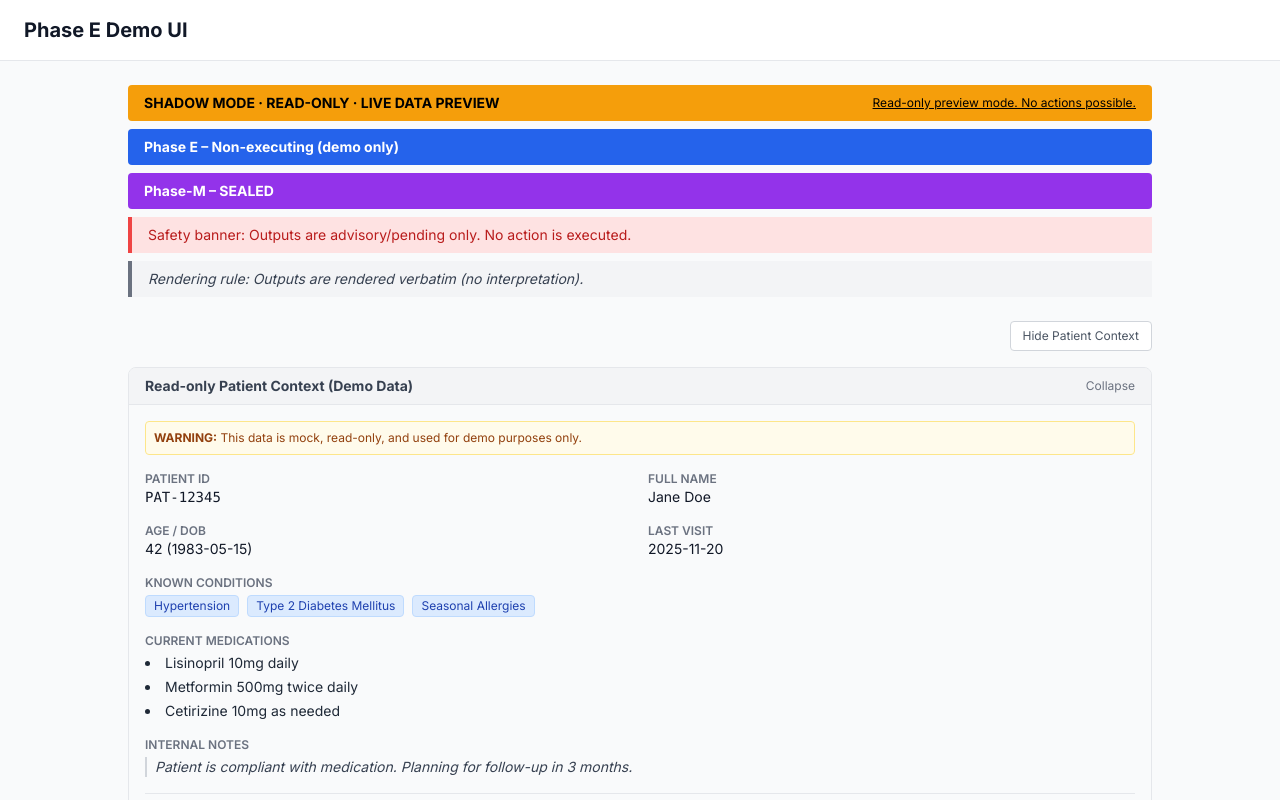
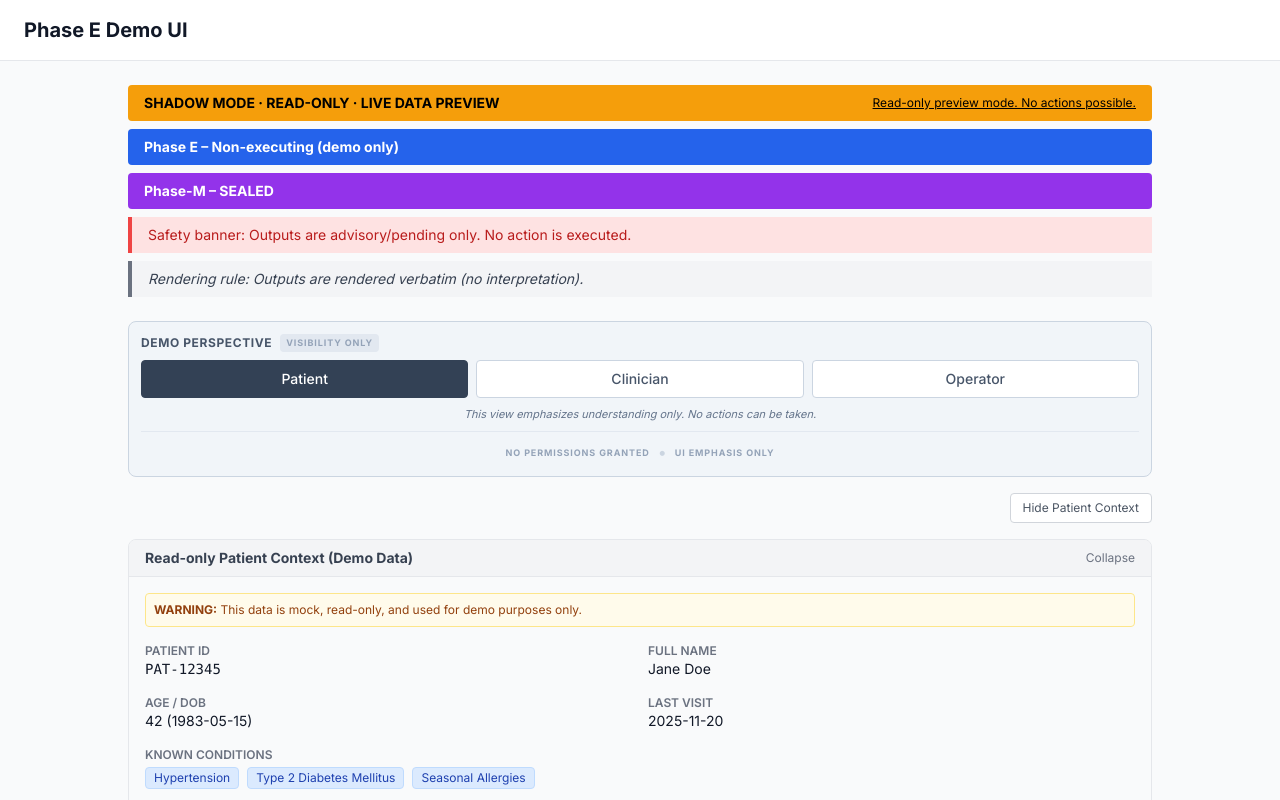
Before and after one commit to barhaughogda/zenthea-platform, a Next.js app in the folder apps/phase-e-demo-ui/: page /assistant in a window 1280 px wide. Shown: the top 800 px of the page. Built offline with nearby package versions, Linux system fonts and the light colour scheme.

Commit message:
feat(phase-r): add demo perspective framing (demo-only)

```diff
--- a/apps/phase-e-demo-ui/src/app/assistant/page.tsx
+++ b/apps/phase-e-demo-ui/src/app/assistant/page.tsx
@@ -5,6 +5,10 @@
  *
  * Phase M/O Assistant Demo with intent-aware reasoning and interactive
  * human confirmation preview (Phase O-02).
+ *
+ * Phase R-02: Demo Perspective Framing
+ * Added perspective selector for UI visibility control (Patient, Clinician, Operator).
+ * Perspective changes panel expansion defaults — NO logic changes, NO permission changes.
  *
  * This is a non-executing assistant that displays contextual relevance
  * information alongside assistant responses. The human confirmation preview
@@ -26,6 +30,7 @@ import { ExecutionPlanPanel } from "@/components/ExecutionPlanPanel";
 import { PreviewAuditPanel } from "@/components/PreviewAuditPanel";
 import { ContextPanel } from "@/components/ContextPanel";
 import { PatientTimelinePanel } from "@/components/PatientTimelinePanel";
+import { DemoPerspectiveSelector } from "@/components/DemoPerspectiveSelector";
 import {
   ConfirmationPreviewModal,
   PreviewAcknowledgmentBadge,
@@ -49,6 +54,10 @@ import {
   transitionPreviewState,
 } from "@/lib/interactivePreviewEngine";
 import { getIntentLabel } from "@/lib/intentClassifier";
+import {
+  DemoPerspectiveProvider,
+  useDemoPerspective,
+} from "@/lib/demoPerspectiveContext";
 import type {
   ChatMessage,
   RelevanceResult,
@@ -125,7 +134,11 @@ function generateId(): string {
   return `msg-${Date.now()}-${Math.random().toString(36).slice(2, 9)}`;
 }
 
-export default function AssistantPage() {
+/**
+ * Inner component that uses the perspective context.
+ * Separated to allow hook usage within the provider.
+ */
+function AssistantPageContent() {
   const [messages, setMessages] = useState<ChatMessage[]>([]);
   const [inputValue, setInputValue] = useState("");
   const [isProcessing, setIsProcessing] = useState(false);
@@ -133,6 +146,9 @@ export default function AssistantPage() {
   const [patientContext, setPatientContext] = useState<PatientContext | null>(null);
   const [patientTimeline, setPatientTimeline] = useState<PatientTimeline | null>(null);
   const messagesEndRef = useRef<HTMLDivElement>(null);
+
+  // Phase R-02: Demo perspective framing (UI-only, no logic changes)
+  const { shouldExpandPanel, chatDeemphasized } = useDemoPerspective();
 
   // Phase O-02: Interactive human confirmation preview state (session-only)
   const [previewConfirmations, setPreviewConfirmations] = useState<
@@ -402,6 +418,9 @@ export default function AssistantPage() {
     <div className="max-w-5xl mx-auto">
       <Banners slice="Phase-M" />
 
+      {/* Phase R-02: Demo Perspective Selector */}
+      <DemoPerspectiveSelector />
+
       {/* Patient context toggle */}
       <div className="flex justify-end mb-4">
         <button
@@ -457,8 +476,8 @@ export default function AssistantPage() {
           </p>
         </div>
 
-        {/* Messages area */}
-        <div className="h-[500px] overflow-y-auto p-4 space-y-4 bg-slate-50">
+        {/* Messages area - de-emphasized in operator perspective */}
+        <div className={`h-[500px] overflow-y-auto p-4 space-y-4 bg-slate-50 ${chatDeemphasized ? "opacity-60" : ""}`}>
           {messages.length === 0 && (
             <div className="text-center py-12 text-gray-500">
               <svg
@@ -513,17 +532,17 @@ export default function AssistantPage() {
                   </p>
                 </div>
 
-                {/* Narrative Panels (UI-only ordering) */}
+                {/* Narrative Panels (UI-only ordering) - Phase R-02: perspective-driven expansion */}
                 {msg.role === "assistant" && msg.relevance && (
                   <div className="space-y-1">
                     {/* 2. Synthesis summary */}
-                    <InsightPanel relevance={msg.relevance} initialExpanded={true} />
+                    <InsightPanel relevance={msg.relevance} initialExpanded={shouldExpandPanel("synthesis")} />
 
                     {/* 3. Confidence & Uncertainty */}
                     {msg.confidenceAnnotations && (
                       <ConfidencePanel
                         annotations={msg.confidenceAnnotations}
-                        initialExpanded={false}
+                        initialExpanded={shouldExpandPanel("confidence")}
                       />
                     )}
 
@@ -531,7 +550,7 @@ export default function AssistantPage() {
                     {msg.actionReadiness && (
                       <ActionReadinessPanel
                         readiness={msg.actionReadiness}
-                        initialExpanded={false}
+                        initialExpanded={shouldExpandPanel("readiness")}
                       />
                     )}
 
@@ -539,7 +558,7 @@ export default function AssistantPage() {
                     {msg.humanConfirmation && msg.actionReadiness?.category !== "INFORMATIONAL_ONLY" && (
                       <HumanConfirmationPanel
                         confirmation={msg.humanConfirmation}
-                        initialExpanded={false}
+                        initialExpanded={shouldExpandPanel("confirmation")}
                       />
                     )}
 
@@ -602,7 +621,7 @@ export default function AssistantPage() {
                     {msg.executionPlan && (
                       <ExecutionPlanPanel
                         plan={msg.executionPlan}
-                        initialExpanded={false}
+                        initialExpanded={shouldExpandPanel("execution")}
                       />
                     )}
 
@@ -610,16 +629,16 @@ export default function AssistantPage() {
                     {msg.previewAudit && (
                       <PreviewAuditPanel
                         auditTrail={msg.previewAudit}
-                        initialExpanded={false}
+                        initialExpanded={shouldExpandPanel("audit")}
                       />
                     )}
 
                     {/* 7. Supporting Evidence Panels */}
-                    <RelevancePanel relevance={msg.relevance} initialExpanded={false} />
+                    <RelevancePanel relevance={msg.relevance} initialExpanded={shouldExpandPanel("relevance")} />
                     {msg.comparativeInsights && (
                       <ComparativePanel
                         insights={msg.comparativeInsights}
-                        initialExpanded={false}
+                        initialExpanded={shouldExpandPanel("comparative")}
                       />
                     )}
 
@@ -730,3 +749,15 @@ export default function AssistantPage() {
     </div>
   );
 }
+
+/**
+ * Main page component with perspective provider wrapper.
+ * Phase R-02: Demo perspective framing support.
+ */
+export default function AssistantPage() {
+  return (
+    <DemoPerspectiveProvider>
+      <AssistantPageContent />
+    </DemoPerspectiveProvider>
+  );
+}
--- /dev/null
+++ b/apps/phase-e-demo-ui/src/components/DemoPerspectiveSelector.tsx
@@ -0,0 +1,98 @@
+/**
+ * DEMO ONLY — PERSPECTIVE FRAMING — NO AUTHORITY CHANGES
+ *
+ * Phase R-02: Demo Perspective Selector Component
+ *
+ * This component allows switching between demo perspectives to change
+ * which panels are expanded/collapsed by default. It clearly indicates
+ * that this is a VISIBILITY-ONLY control with no permission implications.
+ *
+ * Visual requirements:
+ * - No new colors that imply authority
+ * - No buttons added (uses radio/select pattern)
+ * - No calls to action
+ * - No role icons that imply permissions
+ */
+
+"use client";
+
+import React from "react";
+import {
+  useDemoPerspective,
+  type DemoPerspective,
+  getPerspectiveLabel,
+} from "@/lib/demoPerspectiveContext";
+
+/**
+ * Demo Perspective Selector
+ *
+ * Allows switching demo perspectives without:
+ * - Resetting session
+ * - Recomputing reasoning
+ * - Changing permissions
+ * - Granting authority
+ */
+export function DemoPerspectiveSelector() {
+  const { perspective, setPerspective, helperText } = useDemoPerspective();
+
+  const perspectives: DemoPerspective[] = ["patient", "clinician", "operator"];
+
+  return (
+    <div className="bg-slate-100 border border-slate-300 rounded-lg p-3 mb-4">
+      {/* Header with visibility-only label */}
+      <div className="flex items-center justify-between mb-2">
+        <div className="flex items-center gap-2">
+          <span className="text-xs font-bold text-slate-600 uppercase tracking-wider">
+            Demo Perspective
+          </span>
+          <span className="text-[9px] font-bold text-slate-400 uppercase tracking-widest px-1.5 py-0.5 bg-slate-200 rounded">
+            Visibility Only
+          </span>
+        </div>
+      </div>
+
+      {/* Perspective options */}
+      <div className="flex gap-2 mb-2">
+        {perspectives.map((p) => (
+          <label
+            key={p}
+            className={`
+              flex-1 cursor-pointer text-center py-2 px-3 rounded border text-sm font-medium transition-colors
+              ${
+                perspective === p
+                  ? "bg-slate-700 text-white border-slate-700"
+                  : "bg-white text-slate-600 border-slate-300 hover:border-slate-400 hover:bg-slate-50"
+              }
+            `}
+          >
+            <input
+              type="radio"
+              name="demo-perspective"
+              value={p}
+              checked={perspective === p}
+              onChange={() => setPerspective(p)}
+              className="sr-only"
+            />
+            {getPerspectiveLabel(p)}
+          </label>
+        ))}
+      </div>
+
+      {/* Perspective-specific helper text */}
+      <p className="text-[11px] text-slate-500 text-center italic leading-relaxed">
+        {helperText}
+      </p>
+
+      {/* Footer disclaimer */}
+      <div className="mt-2 pt-2 border-t border-slate-200 flex items-center justify-center gap-2">
+        <span className="text-[9px] font-bold text-slate-400 uppercase tracking-widest">
+          No permissions granted
+        </span>
+        <span className="text-slate-300">•</span>
+        <span className="text-[9px] font-bold text-slate-400 uppercase tracking-widest">
+          UI emphasis only
+        </span>
+      </div>
+    </div>
+  );
+}
--- /dev/null
+++ b/apps/phase-e-demo-ui/src/lib/demoPerspectiveContext.tsx
@@ -0,0 +1,154 @@
+/**
+ * DEMO ONLY — PERSPECTIVE FRAMING — NO AUTHORITY CHANGES
+ *
+ * Phase R-02: Demo Perspective Framing Layer
+ *
+ * This context provides a UI-only perspective selector that changes
+ * which panels are expanded/collapsed by default. It does NOT:
+ * - Change permissions or roles
+ * - Re-run reasoning or logic
+ * - Modify data or execution paths
+ * - Grant any authority
+ *
+ * Perspective framing is purely for demo visibility and emphasis.
+ */
+
+"use client";
+
+import React, {
+  createContext,
+  useContext,
+  useState,
+  useCallback,
+  useMemo,
+  type ReactNode,
+} from "react";
+
+/**
+ * Available demo perspectives.
+ * These are UI framings, not roles or permissions.
+ */
+export type DemoPerspective = "patient" | "clinician" | "operator";
+
+/**
+ * Panel identifiers for visibility control.
+ */
+export type PanelId =
+  | "synthesis"      // InsightPanel - "What Stands Out"
+  | "confidence"     // ConfidencePanel - Confidence & Uncertainty
+  | "readiness"      // ActionReadinessPanel - Workflow Readiness
+  | "confirmation"   // HumanConfirmationPanel - Human Confirmation Preview
+  | "execution"      // ExecutionPlanPanel - Execution Plan
+  | "audit"          // PreviewAuditPanel - Audit Preview
+  | "relevance"      // RelevancePanel - Evidence/Reasoning Context
+  | "comparative";   // ComparativePanel - Comparative Signals
+
+/**
+ * Visibility rules per perspective.
+ * Defines which panels are expanded by default.
+ */
+export const PERSPECTIVE_VISIBILITY: Record<DemoPerspective, {
+  expanded: PanelId[];
+  collapsed: PanelId[];
+  chatDeemphasized?: boolean;
+  helperText: string;
+}> = {
+  patient: {
+    expanded: ["synthesis", "confidence"],
+    collapsed: ["readiness", "confirmation", "execution", "audit", "relevance", "comparative"],
+    chatDeemphasized: false,
+    helperText: "This view emphasizes understanding only. No actions can be taken.",
+  },
+  clinician: {
+    expanded: ["synthesis", "readiness", "confirmation"],
+    collapsed: ["audit", "comparative", "relevance", "confidence", "execution"],
+    chatDeemphasized: false,
+    helperText: "This view emphasizes review and approval preview. No execution occurs.",
+  },
+  operator: {
+    expanded: ["audit", "execution", "readiness"],
+    collapsed: ["synthesis", "confidence", "confirmation", "relevance", "comparative"],
+    chatDeemphasized: true,
+    helperText: "This view emphasizes governance and audit visibility. Execution is blocked.",
+  },
+};
+
+/**
+ * Context value interface.
+ */
+interface DemoPerspectiveContextValue {
+  /** Current perspective selection */
+  perspective: DemoPerspective;
+  /** Change perspective (UI state only, no logic re-runs) */
+  setPerspective: (p: DemoPerspective) => void;
+  /** Check if a panel should be expanded by default */
+  shouldExpandPanel: (panelId: PanelId) => boolean;
+  /** Current perspective's helper text */
+  helperText: string;
+  /** Whether chat area should be de-emphasized */
+  chatDeemphasized: boolean;
+}
+
+const DemoPerspectiveContext = createContext<DemoPerspectiveContextValue | null>(null);
+
+/**
+ * Provider component for demo perspective state.
+ */
+export function DemoPerspectiveProvider({ children }: { children: ReactNode }) {
+  // Default to Patient perspective per requirements
+  const [perspective, setPerspectiveState] = useState<DemoPerspective>("patient");
+
+  // Switching perspective should NOT reset session or recompute reasoning
+  // It only changes UI emphasis
+  const setPerspective = useCallback((p: DemoPerspective) => {
+    setPerspectiveState(p);
+  }, []);
+
+  const shouldExpandPanel = useCallback(
+    (panelId: PanelId): boolean => {
+      const rules = PERSPECTIVE_VISIBILITY[perspective];
+      return rules.expanded.includes(panelId);
+    },
+    [perspective]
+  );
+
+  const value = useMemo(
+    () => ({
+      perspective,
+      setPerspective,
+      shouldExpandPanel,
+      helperText: PERSPECTIVE_VISIBILITY[perspective].helperText,
+      chatDeemphasized: PERSPECTIVE_VISIBILITY[perspective].chatDeemphasized ?? false,
+    }),
+    [perspective, setPerspective, shouldExpandPanel]
+  );
+
+  return (
+    <DemoPerspectiveContext.Provider value={value}>
+      {children}
+    </DemoPerspectiveContext.Provider>
+  );
+}
+
+/**
+ * Hook to access demo perspective context.
+ */
+export function useDemoPerspective(): DemoPerspectiveContextValue {
+  const context = useContext(DemoPerspectiveContext);
+  if (!context) {
+    throw new Error("useDemoPerspective must be used within DemoPerspectiveProvider");
+  }
+  return context;
+}
+
+/**
+ * Helper to get perspective display label.
+ */
+export function getPerspectiveLabel(perspective: DemoPerspective): string {
+  const labels: Record<DemoPerspective, string> = {
+    patient: "Patient",
+    clinician: "Clinician",
+    operator: "Operator",
+  };
+  return labels[perspective];
+}
```
